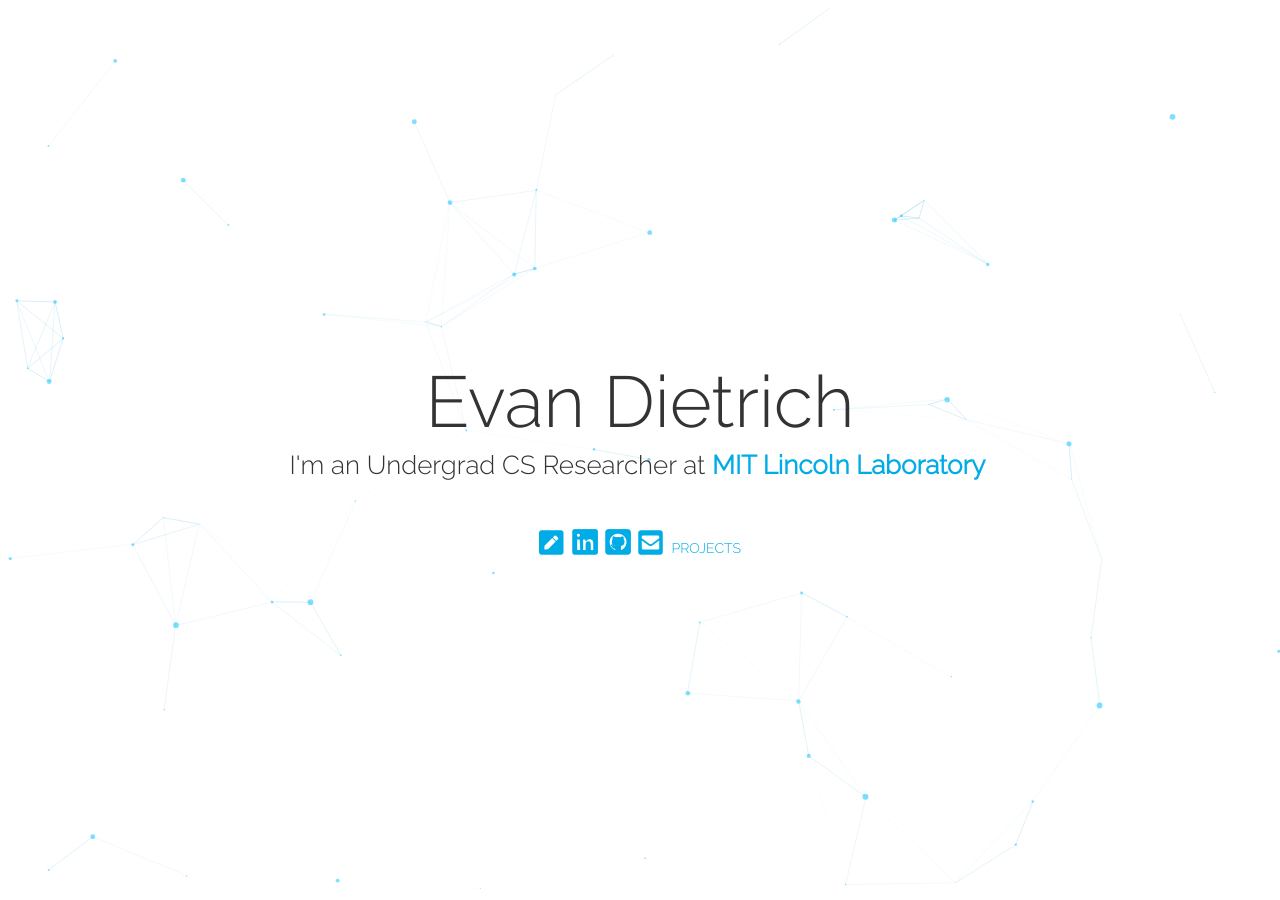
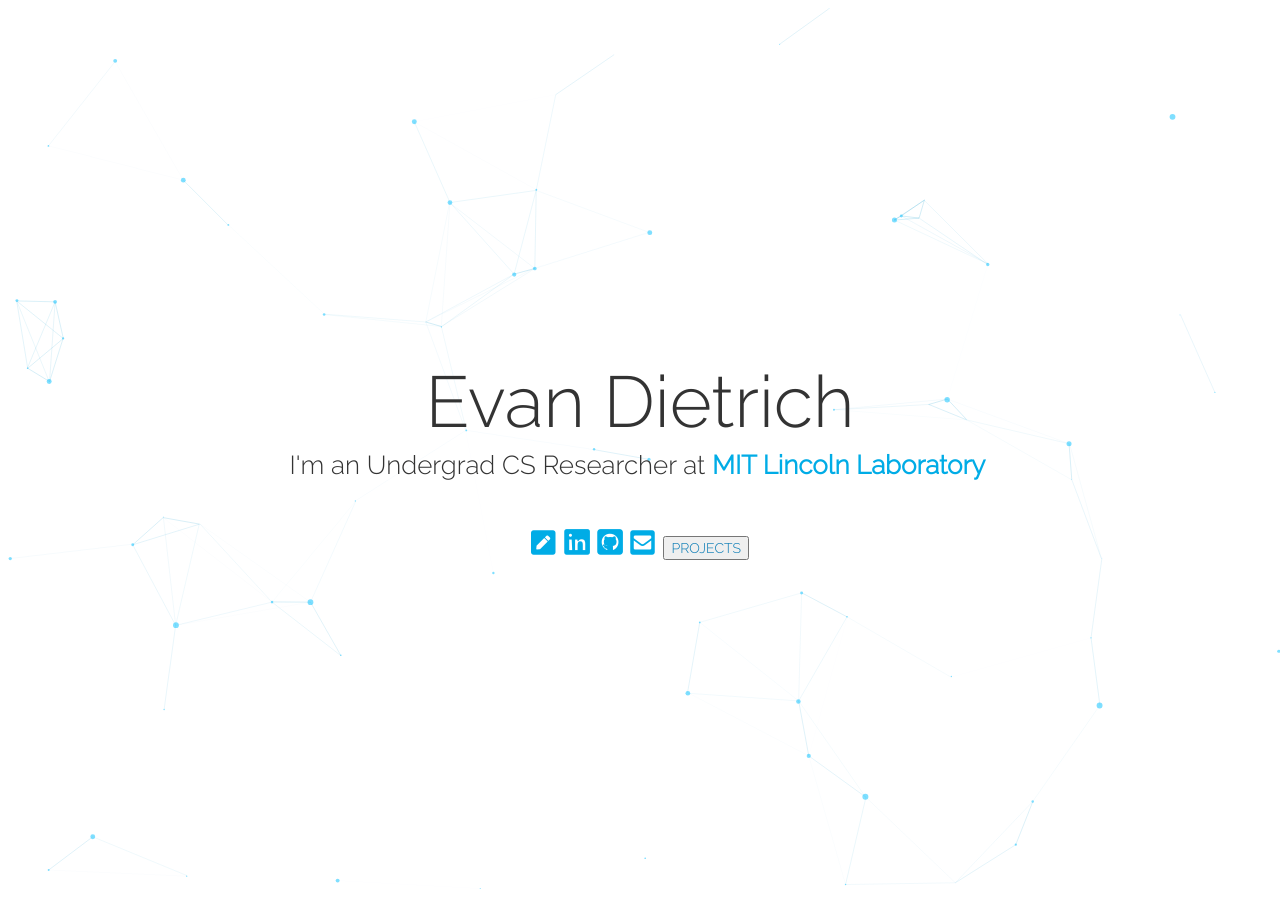
Before and after one commit to EvanDietrich/EvanDietrich.github.io, a Jekyll site: the page index.html, which Jekyll copies as it is, in a window 1280 px wide. Built offline with Jekyll 4.4.1, drawn with Linux system fonts in a browser that asks for light colours; nearby versions of some CDN libraries.

Commit message:
Update index.html

```diff
--- a/index.html
+++ b/index.html
@@ -104,7 +104,7 @@ border: none;
         			<a href="https://github.com/EvanDietrich" target="_blank" title="GitHub"><i class="fab fa-github-square fa-2x"></i></a>
         			<a href="mailto:Evan.Dietrich@tufts.edu" title="Email"><i class="fas fa-envelope-square fa-2x"></i></a>
         			<!-- <a onclick="myFunction()" title="Updates"><i class="fas fa-coffee fa-2x"></i></a> -->
-              <a onclick="myFunction()" title="Updates"><i class="button"></i>PROJECTS</a>
+              <button onclick="myFunction()" title="Updates">PROJECTS</a>
               <!-- <a class= "elements" id="resume" href="resume/leland_resume.pdf"> PROJECTS </a>  -->
     			</div>
     		</div>
```
